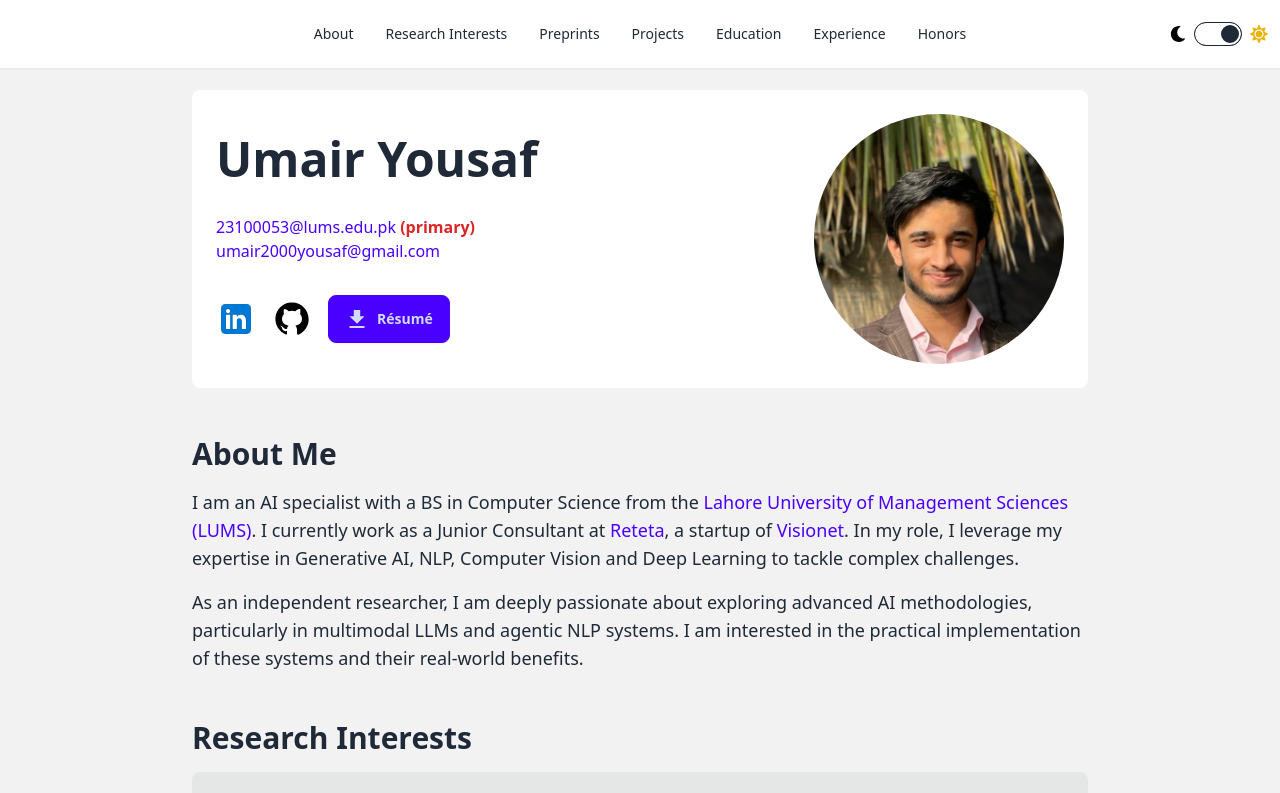
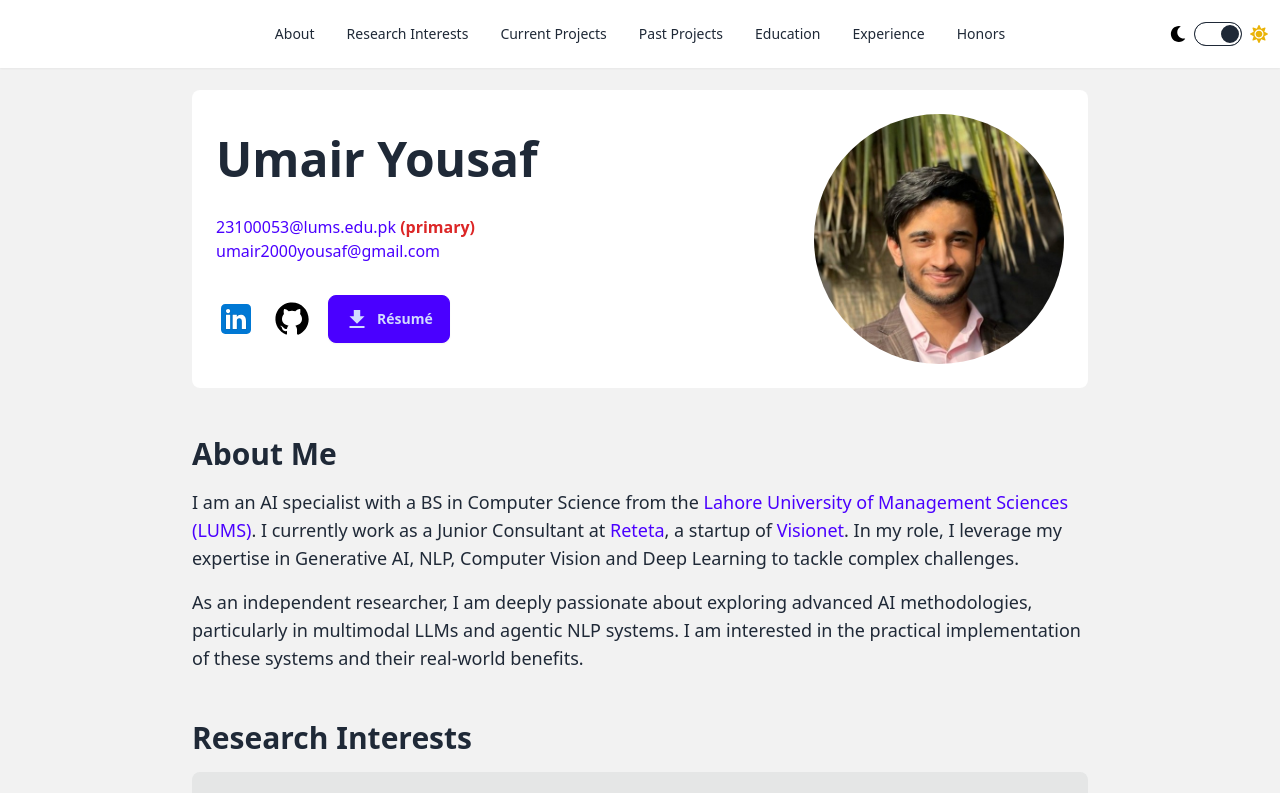
Before and after one commit to umair140404/profile, a React (Create React App) app: page / in a window 1280 px wide. Shown: the top 793 px of the page. Built offline with nearby package versions, Linux system fonts and the light colour scheme.

Commit message:
forgot to change navbar items

```diff
--- a/src/data/navbarItems.js
+++ b/src/data/navbarItems.js
@@ -1,8 +1,8 @@
 const navbarItems = [
   { heading: "About", id: "about" },
   { heading: "Research Interests", id: "interests" },
-  { heading: "Preprints", id: "preprints" },
-  { heading: "Projects", id: "projects" },
+  { heading: "Current Projects", id: "preprints" },
+  { heading: "Past Projects", id: "projects" },
   { heading: "Education", id: "education" },
   { heading: "Experience", id: "experience" },
   { heading: "Honors", id: "honors" },
```
